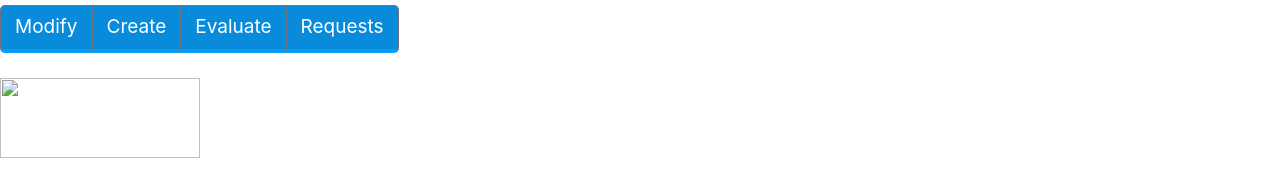
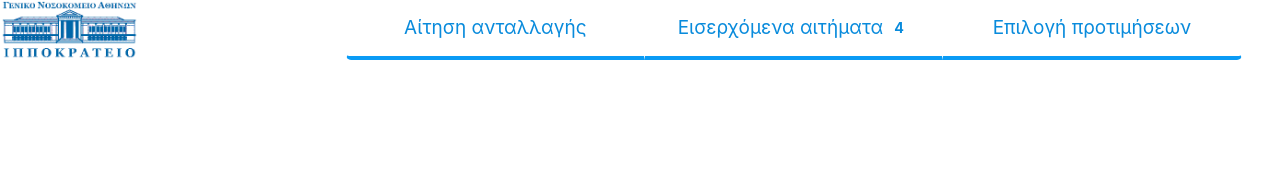
Before and after one commit to BestitzanosDimitris/html, a plain HTML site: page Schedule-su/schedule.html in a window 1280 px wide. Drawn offline with nearby package versions, Linux system fonts and the light colour scheme.

Commit message:
Schedule-Simple user

```diff
--- a/Schedule/schedule.html
+++ b/Schedule-su/schedule.html
@@ -7,22 +7,22 @@
         <script src="https://maxcdn.bootstrapcdn.com/bootstrap/4.0.0/js/bootstrap.min.js"></script>
         <link rel="stylesheet" href="https://use.fontawesome.com/releases/v5.0.8/css/solid.css">
         <script src="https://use.fontawesome.com/releases/v5.0.7/js/all.js"></script>
+        <meta name="viewport" content="width=device-width, initial-scale=1.0">
         <link rel="stylesheet" type="text/css" href="styles.css">
     </head>
     <body>
-
-        <div class="btn-group" role="group" aria-label="Basic example">
-            <button type="button" class="btn btn-secondary">Modify</button>
-            <button type="button" class="btn btn-secondary">Create</button>
-            <button type="button" class="btn btn-secondary">Evaluate</button>
-            <button type="button" class="btn btn-secondary">Requests</button>
+        <div class="up-bar">
+            <div class="image">
+                <img src="img/logo.gif">
+            </div>
+            <div class="btn-group btn-group-justified" role="group" aria-label="...">
+                <button type="button" class="btn btn-default">Αίτηση ανταλλαγής</button>
+                <button class="btn btn-default" type="button">
+                    Εισερχόμενα αιτήματα <span class="badge">4</span>
+                </button>
+                <button type="button" class="btn btn-default">Επιλογή προτιμήσεων</button>
+            </div>
         </div>
-
-        <div>
-            <img src="img/logo.jpg" width="200" height="80">
-        </div>
-
-
 
 
     </body>
--- /dev/null
+++ b/Schedule-su/styles.css
@@ -0,0 +1,29 @@
+@import url('https://fonts.googleapis.com/css?family=Roboto');
+
+button{
+    width: 300px;
+    margin: 0px 0 0;
+}
+.btn{
+    background-color: #fff;
+    color: #098bdc;
+    height: 60px;
+    font-size: 19px;
+    padding: 7px 14px;
+    border-radius: 5px;
+    border-bottom: 4px solid #0a9bf5;
+    cursor:pointer;
+}
+.btn:hover, .btn:focus{
+    border-bottom: 4px solid #fff!important;
+}
+.up-bar{
+    margin: 0 auto;
+    padding: 0;
+    display: grid;
+    grid-template-columns: 27% 70%;
+}
+.image img{
+    height: 60px;
+    width: 0 auto;
+}
--- a/Schedule/styles.css
+++ /dev/null
@@ -1,18 +0,0 @@
-@import url('https://fonts.googleapis.com/css?family=Roboto');
-
-button{
-    width: 40%;
-    margin: 5px 0 25px;
-}
-.btn{
-    background-color: #098bdc;
-    color: #fff;
-    font-size: 19px;
-    padding: 7px 14px;
-    border-radius: 5px;
-    border-bottom: 4px solid #0a9bf5;
-    cursor:pointer;
-}
-.btn:hover, .btn:focus{
-    background-color: #098bdc!important;
-    border-bottom: 4px solid #098bdc!important;
```
Also changed, not shown: Schedule-su/img/logo.gif (renamed from Schedule/img/logo.gif), Schedule-su/img/logo2.jpg (renamed from Schedule/img/logo2.jpg), 2 other files.
